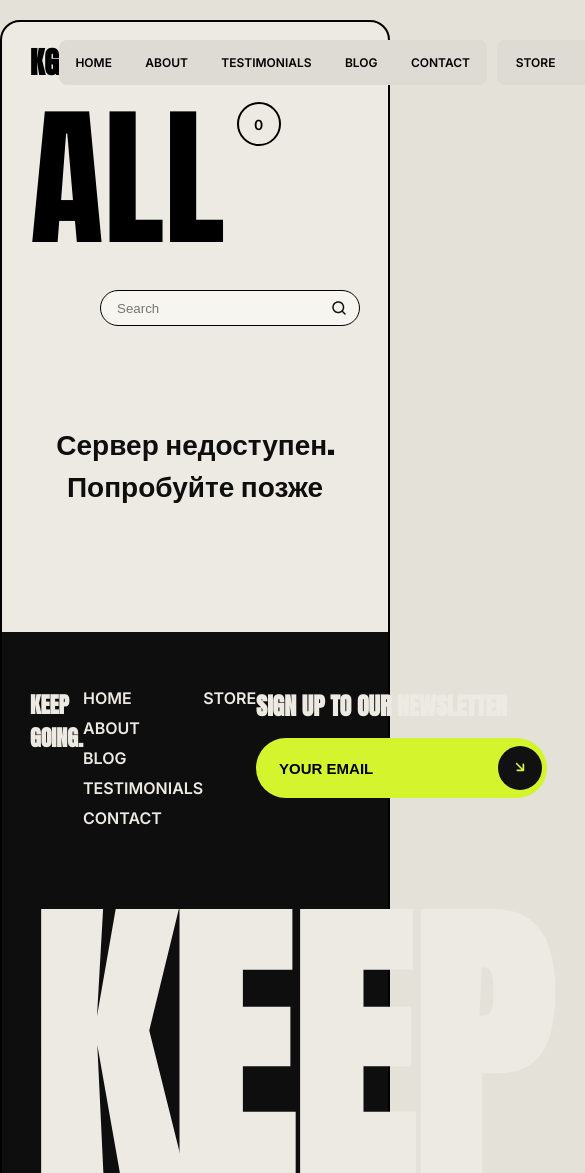
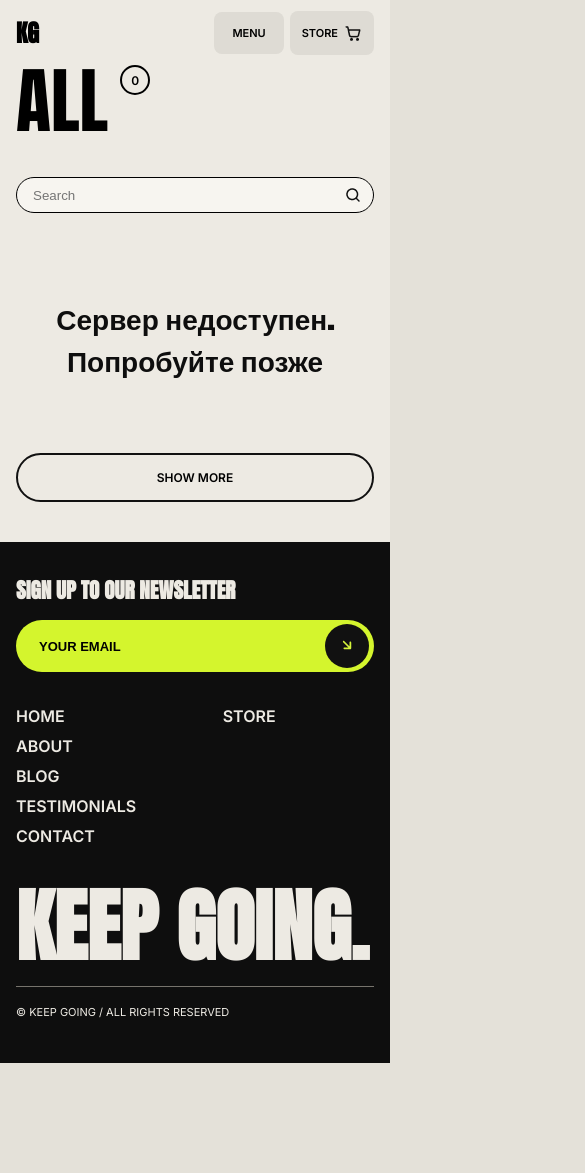
Before and after one commit to wiplid/KEEP-GOING, a website: page frontend/index.html in a window 390 px wide. Shown: the top 1173 px of the page, 585 px wide, since content can reach past the window. After the commit the page ends 1063 px from the top, so only its background shows below. Drawn offline with Linux system fonts and the light colour scheme; no server answers.

Commit message:
Update responsive design and product catalog

```diff
--- a/frontend/index.html
+++ b/frontend/index.html
@@ -14,15 +14,17 @@
         <header>
             <a href="#" class="logo">KG</a>
             <div class="header-right">
+                <button class="menu-button">MENU</button>
+
                 <nav class="navigation">
-                    <a href="#">HOME</a>
+                    <a href="index.html">HOME</a>
                     <a href="#">ABOUT</a>
                     <a href="#">TESTIMONIALS</a>
                     <a href="#">BLOG</a>
                     <a href="#">CONTACT</a>
                 </nav>
                 <div class="header-actions">
-                    <a href="#">STORE</a>
+                    <a href="index.html">STORE</a>
                     <a href="#" class="cart-link">
                         <img src="img/cart.png" alt="корзина">
                         <span>CART (<span id="cart-count">0</span>)</span>
@@ -53,6 +55,8 @@
                     <!-- тут js -->
                 </div>
 
+                <button class="show-more">SHOW MORE</button>
+
                 <p id="catalog-message"></p>
             </section>
         </main>
@@ -62,8 +66,9 @@
                     <p>KEEP GOING.</p>
                 </div>
 
+                <div class="nenavisu">
                     <div class="footer-links">
-                    <a href="#">HOME</a>
+                        <a href="index.html">HOME</a>
                         <a href="#">ABOUT</a>
                         <a href="#">BLOG</a>
                         <a href="#">TESTIMONIALS</a>
@@ -71,8 +76,10 @@
                     </div>
 
                     <div class="footer-links-store">
-                    <a href="#">STORE</a>
+                        <a href="index.html">STORE</a>
                     </div>
+                </div>
+
 
                 <div class="newsletter">
                     <p>SIGN UP TO OUR NEWSLETTER</p>
@@ -87,6 +94,14 @@
             <div class="footer-bottom">
                 <p>KEEP GOING.</p>
             </div>
+
+            <div class="footer-yaustalboss">
+                <p>© KEEP GOING / ALL RIGHTS RESERVED</p>
+                <p>PUBLIC OFFER</p>
+                <p>TELEGRAM</p>
+                <p>VK</p>
+                <p>SHIPPING & RETURNS</p>
+            </div>
         </footer>
     </div>
 
--- a/frontend/script.js
+++ b/frontend/script.js
@@ -1,6 +1,7 @@
 const categoriesContainer = document.getElementById("categories");
 let cartId = localStorage.getItem("cartId");
 const productsContainer = document.getElementById("products");
+const showMoreButton = document.querySelector(".show-more");
 const searchInput = document.getElementById("search-input");
 
 let searchTimer;
@@ -63,27 +64,39 @@ if (cartId) {
         });
 }
 
+
+showMoreButton.addEventListener("click", () => {
+    productsContainer.classList.add("show-all");
+    showMoreButton.style.display = "none";
+});
+
 /* каталог */
 fetch("http://localhost:3000/api/categories")
     .then(response => response.json())
     .then(data => {
         document.getElementById("products-count").textContent = data.total;
 
-        data.items.forEach(category => {
-            const categoryElement = document.createElement("button");
-            categoryElement.textContent = `${category.name} (${category.productsCount})`;
+        /* кнопка All */
+        const allButton = document.createElement("button");
+        allButton.textContent = `All (${data.total})`;
+        allButton.classList.add("active");
+        categoriesContainer.append(allButton);
 
-            categoryElement.addEventListener("click", () => {
-                selectedCategory = category.slug;
+        /* общая функция для всех категорий */
+        function selectCategory(category, button) {
+            selectedCategory = category;
 
             categoriesContainer.querySelectorAll("button").forEach(button => {
                 button.classList.remove("active");
             });
 
-                categoryElement.classList.add("active");
+            button.classList.add("active");
 
             const params = new URLSearchParams();
+
+            if (selectedCategory) {
                 params.append("category", selectedCategory);
+            }
 
             if (searchInput.value) {
                 params.append("search", searchInput.value);
@@ -101,6 +114,15 @@ fetch("http://localhost:3000/api/categories")
                 })
                 .then(data => {
                     showProducts(data.items);
+
+                    /* это если на сайте больше 4 карточек в адаптиве то он делает кнопку */
+                    if (data.items.length <= 4) {
+                        showMoreButton.style.display = "none";
+                    } else {
+                        showMoreButton.style.display = "";
+                        showMoreButton.textContent = `SHOW MORE (${data.items.length - 4})`;
+                    }
+
                     document.getElementById("products-count").textContent = data.total;
                 })
                 .catch(() => {
@@ -112,11 +134,27 @@ fetch("http://localhost:3000/api/categories")
 
                     productsContainer.append(message);
                 });
+        }
+
+        /* обработчик кнопки All */
+        allButton.addEventListener("click", () => {
+            selectCategory("", allButton);
+        });
+
+        /* остальные кнопки */
+        data.items.forEach(category => {
+            const categoryElement = document.createElement("button");
+            categoryElement.textContent = `${category.name} (${category.productsCount})`;
+
+            categoryElement.addEventListener("click", () => {
+                selectCategory(category.slug, categoryElement);
             });
 
             categoriesContainer.append(categoryElement);
         });
     });
+
+
 
 /* поиск */
 searchInput.addEventListener("input", () => {
@@ -145,6 +183,15 @@ searchInput.addEventListener("input", () => {
             })
             .then(data => {
                 showProducts(data.items);
+
+                /* тоже самое про 4 карточки */
+                if (data.items.length <= 4) {
+                    showMoreButton.style.display = "none";
+                } else {
+                    showMoreButton.style.display = "";
+                    showMoreButton.textContent = `SHOW MORE (${data.items.length - 4})`;
+                }
+
                 document.getElementById("products-count").textContent = data.total;
             })
             .catch(() => {
@@ -172,6 +219,14 @@ fetch("http://localhost:3000/api/products")
     })
     .then(data => {
         showProducts(data.items);
+
+        /* все те же 4 карточки */
+        if (data.items.length <= 4) {
+            showMoreButton.style.display = "none";
+        } else {
+            showMoreButton.style.display = "";
+            showMoreButton.textContent = `SHOW MORE (${data.items.length - 4})`;
+        }
 
         document.getElementById("products-count").textContent = data.total;
     })
--- a/frontend/style.css
+++ b/frontend/style.css
@@ -38,6 +38,10 @@ footer {
     padding: 0 28px;
 }
 
+button {
+    cursor: pointer;
+}
+
 .logo {
     font-family: "Anton", sans-serif;
     font-size: 30px;
@@ -75,6 +79,17 @@ footer {
     background-color: #DEDBD4;
     border-radius: 8px;
     font-size: 12px;
+}
+
+.menu-button {
+    display: none;
+    font: inherit;
+    font-size: 11px;
+    border: none;
+    background-color: #DEDBD4;
+    border-radius: 8px;
+    padding: 14px 18px;
+    cursor: pointer;
 }
 
 /* шапка майна */
@@ -263,6 +278,10 @@ h1 {
     cursor: not-allowed;
 }
 
+.show-more {
+    display: none;
+}
+
 /* подвал */
 
 footer {
@@ -301,6 +320,21 @@ footer {
     display: flex;
     flex-direction: column;
     gap: 10px;
+}
+
+.footer-yaustalboss {
+    display: flex;
+    width: 100%;
+    justify-content: space-between;
+    cursor: pointer;
+    border-top: 1px solid #76736C;
+    padding-top: 18px;
+    margin-bottom: 28px;
+}
+
+.footer-yaustalboss p {
+    font-weight: 400;
+    font-size: 11px;
 }
 
 /* форма в подвале */
@@ -412,3 +446,172 @@ footer {
     color: #0E0E0E;
     padding: 60px 0;
 }
+
+/* адаптив 390px */
+@media (max-width: 400px) {
+
+    .container {
+        width: 100%;
+        margin: 0;
+        border-radius: 0;
+        border: none;
+    }
+
+    header,
+    main,
+    footer {
+        padding-left: 16px;
+        padding-right: 16px;
+    }
+
+    h1 {
+        font-size: 72px;
+    }
+
+    .cart-link > span {
+        display: none;
+    }
+
+    #products-count {
+        width: 30px;
+        height: 30px;
+        font-size: 12px;
+    }
+
+    .products {
+        grid-template-columns: 1fr;
+        gap: 20px;
+    }
+
+    .product-info {
+        margin-bottom: 32px;
+    }
+
+    .product-name {
+        font-size: 17px;
+    }
+
+    .catalog-controls {
+        flex-direction: column;
+        align-items: stretch;
+        gap: 16px;
+        margin: 24px 0;
+    }
+
+    .categories {
+        flex-direction: column;
+        gap: 8px;
+    }
+
+    .categories button {
+        width: 100%;
+        padding: 10px 16px;
+        text-align: left;
+    }
+
+    .search input {
+        width: 100%;
+        padding-right: 40px;
+    }
+
+    .search {
+        width: 100%;
+    }
+
+    header {
+        height: 65px;
+    }
+
+    .logo {
+        font-size: 24px;
+    }
+
+    .header-right {
+        gap: 6px;
+        position: relative;
+    }
+
+    .navigation {
+        display: none;
+    }
+
+    .menu-button {
+        display: block;
+    }
+
+    .header-actions {
+        width: auto;
+        height: 44px;
+        gap: 6px;
+        padding: 0 12px;
+        font-size: 11px;
+    }
+
+    .products:not(.show-all) .product-card:nth-child(n+5) {
+        display: none;
+    }
+
+    .show-more {
+        display: block;
+        width: 100%;
+        padding: 15px;
+        margin-top: 12px;
+        background-color: #EDEAE3;
+        border: 2px solid #111111;
+        border-radius: 28px;
+        font-family: inherit;
+        font-size: 12px;
+        font-weight: 600;
+        cursor: pointer;
+    }
+
+    footer {
+        margin-top: 40px;
+        padding: 32px 16px 16px;
+        border-bottom-left-radius: 0px;
+        border-bottom-right-radius: 0px;
+    }
+
+    .footer-content {
+        flex-direction: column-reverse;
+    }
+
+    .footer-logo {
+        display: none;
+    }
+
+    .nenavisu {
+        display: flex;
+        gap: 50%;
+        margin-top: 20px
+    }
+
+    .newsletter {
+        width: 100%;
+    }
+
+    .newsletter p {
+        font-size: 21px;
+    }
+
+    #newsletter-form {
+        width: 100%;
+        height: 52px;
+        font-size: 13px;
+    }
+
+    #newsletter-form input {
+        font-size: 13px;
+    }
+
+    .footer-bottom {
+        margin-top: 20px;
+    }
+
+    .footer-bottom p {
+        font-size: 80px;
+    }
+    .footer-yaustalboss p:not(:first-child) {
+        display: none;
+    }
+}
```
Also changed, not shown: 1 other file. Lines whose indentation alone changed are shown as unchanged.
